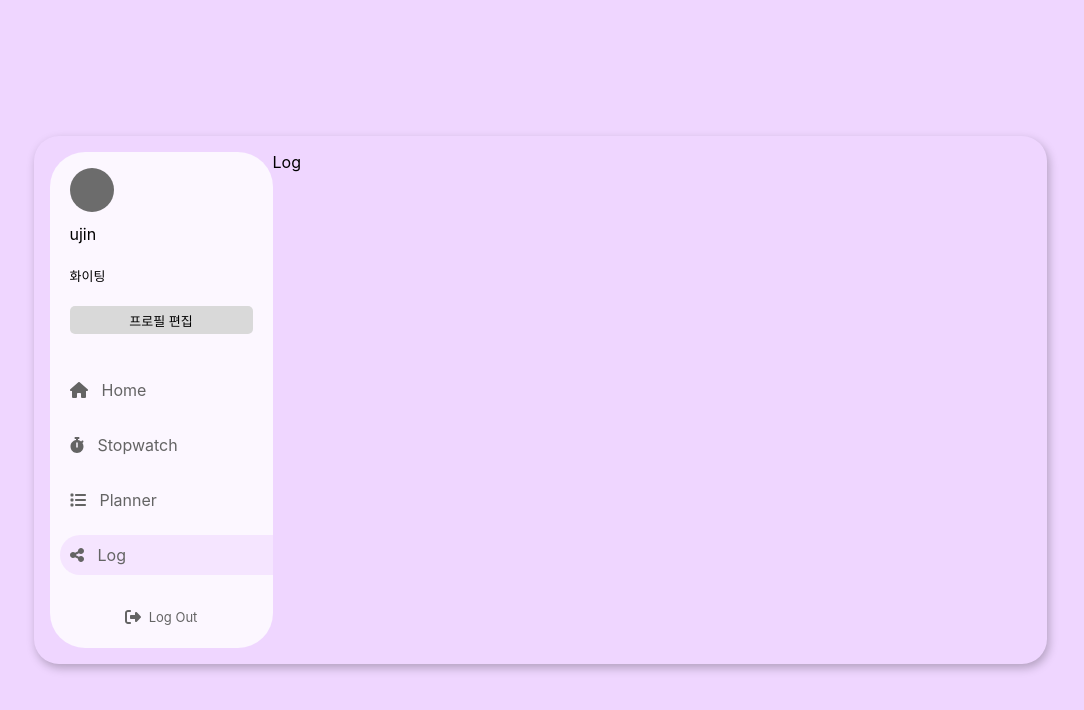
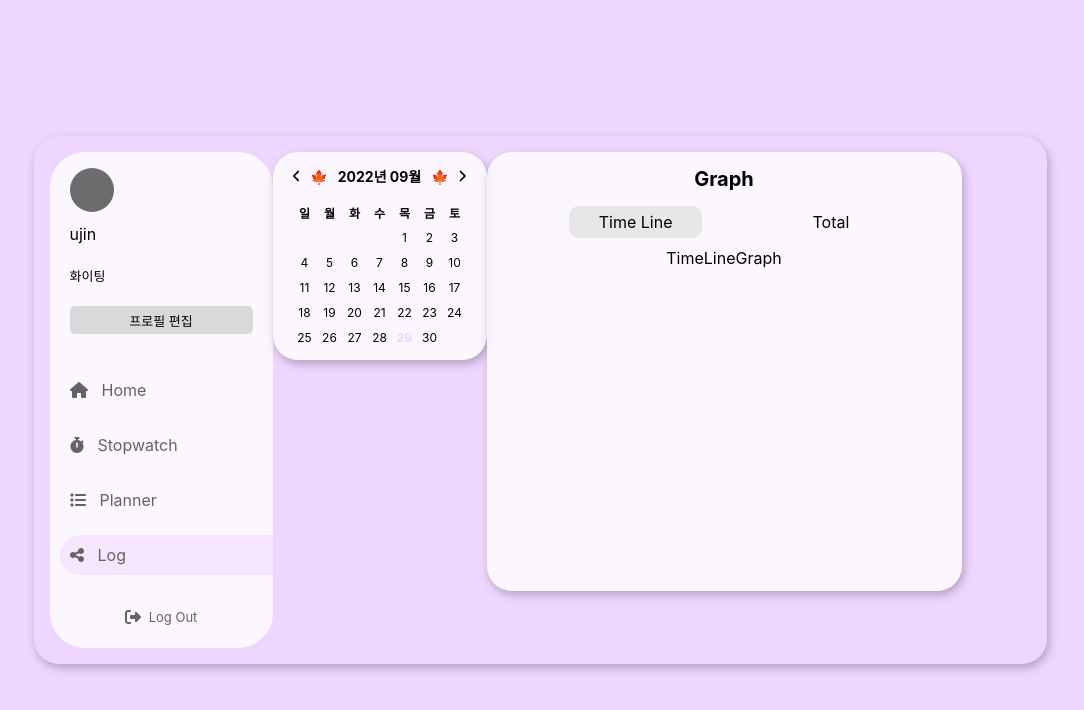
Before and after one commit to 2-sc/StudyMate-Front-Client, a React (Create React App) app in the folder studymate/: page /log in a window 1280 px wide. Shown: the top 710 px of the page, without its empty margins (100-1184 px from the left). Built offline with nearby package versions, Linux system fonts and the light colour scheme.

Commit message:
:construction:(feature/halam/#30): 로그페이지에서 달력과 그래프 컴포넌트 사용

```diff
--- /dev/null
+++ b/studymate/src/components/graph/TimeLineGraph.jsx
@@ -0,0 +1,5 @@
+import React from 'react';
+function TimeLineGraph() {
+  return <div>TimeLineGraph</div>;
+}
+export default TimeLineGraph;
--- a/studymate/src/pages/log/Log.jsx
+++ b/studymate/src/pages/log/Log.jsx
@@ -1,7 +1,15 @@
-import React from 'react';
-
+import React, { useEffect, useState } from 'react';
+import Calendar from '../../components/calendar/Calendar';
+import dummyData from '../../components/graph/dummyData';
+import Graph from '../../components/graph/Graph';
 function Log() {
-  return <div>Log</div>;
+  const [resultData, setResultData] = useState();
+  useEffect(() => console.log(resultData), [resultData]);
+  return (
+    <>
+      <Calendar resultData={resultData} setResultData={setResultData} />
+      <Graph data={dummyData} />
+    </>
+  );
 }
-
 export default Log;
```
